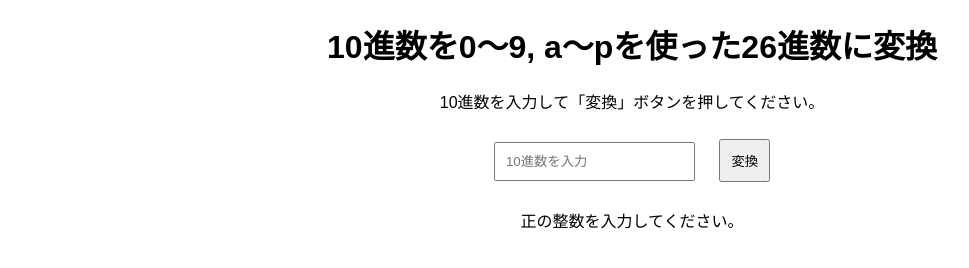
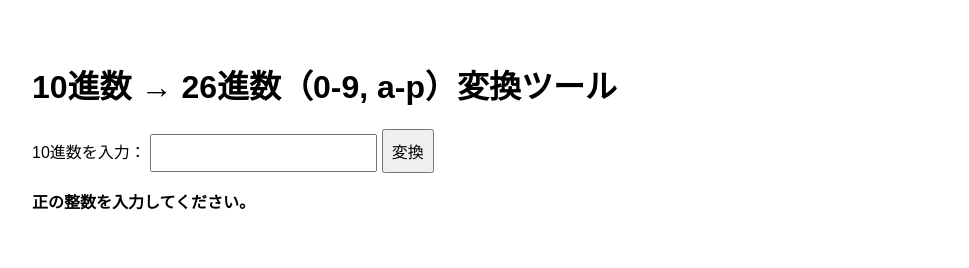
Before and after one commit to negi212/Base26, a plain HTML site: page index.html in a window 1280 px wide. Both pictures are taken after a click on the button "変換". Shown: the whole page, without its empty margins (8-977 px from the left). Drawn offline with Linux system fonts and the light colour scheme.

Commit message:
index.html の更新

```diff
--- a/index.html
+++ b/index.html
@@ -2,48 +2,55 @@
 <html lang="ja">
 <head>
   <meta charset="UTF-8">
-    <meta name="viewport" content="width=device-width, initial-scale=1.0">
-    <title>10進数をカスタム26進数に変換</title>
+  <title>26進数変換ツール</title>
   <style>
     body {
-            font-family: Arial, sans-serif;
-            text-align: center;
-            margin: 20px;
+      font-family: sans-serif;
+      padding: 2em;
     }
     input, button {
-            margin: 10px;
-            padding: 10px;
+      font-size: 1em;
+      padding: 0.5em;
+    }
+    .result {
+      margin-top: 1em;
+      font-weight: bold;
     }
   </style>
 </head>
 <body>
-    <h1>10進数を0〜9, a〜pを使った26進数に変換</h1>
-    <p>10進数を入力して「変換」ボタンを押してください。</p>
-    <input type="number" id="decimalInput" placeholder="10進数を入力" />
-    <button onclick="convertToCustomBase26()">変換</button>
-    <p id="result"></p>
+  <h1>10進数 → 26進数（0-9, a-p）変換ツール</h1>
+  <label for="decimalInput">10進数を入力：</label>
+  <input type="number" id="decimalInput" min="0" />
+  <button onclick="convertToBase26()">変換</button>
+
+  <div class="result" id="result"></div>
 
   <script>
-        function convertToCustomBase26() {
+    function convertToBase26() {
       const input = document.getElementById('decimalInput').value;
-            const decimalNumber = parseInt(input, 10);
+      let num = parseInt(input, 10);
 
-            if (isNaN(decimalNumber) || decimalNumber < 0) {
-                document.getElementById('result').textContent = "正の整数を入力してください。";
+      if (isNaN(num) || num < 0) {
+        document.getElementById('result').innerText = '正の整数を入力してください。';
         return;
       }
 
-            const base26Chars = "0123456789abcdefghijklmnop"; // カスタム26進数の文字セット
-            let base26 = '';
-            let number = decimalNumber;
+      const digits = '0123456789abcdefghijklmnop';
+      const base = 26;
+      let result = '';
 
-            while (number > 0) {
-                const remainder = number % 26;
-                base26 = base26Chars[remainder] + base26;
-                number = Math.floor(number / 26);
+      if (num === 0) {
+        result = '0';
+      } else {
+        while (num > 0) {
+          const remainder = num % base;
+          result = digits[remainder] + result;
+          num = Math.floor(num / base);
+        }
       }
 
-            document.getElementById('result').textContent = `26進数: ${base26 || '0'}`; // 0の場合は'0'
+      document.getElementById('result').innerText = `26進数: ${result}`;
     }
   </script>
 </body>
```
Lines whose indentation alone changed are shown as unchanged.
